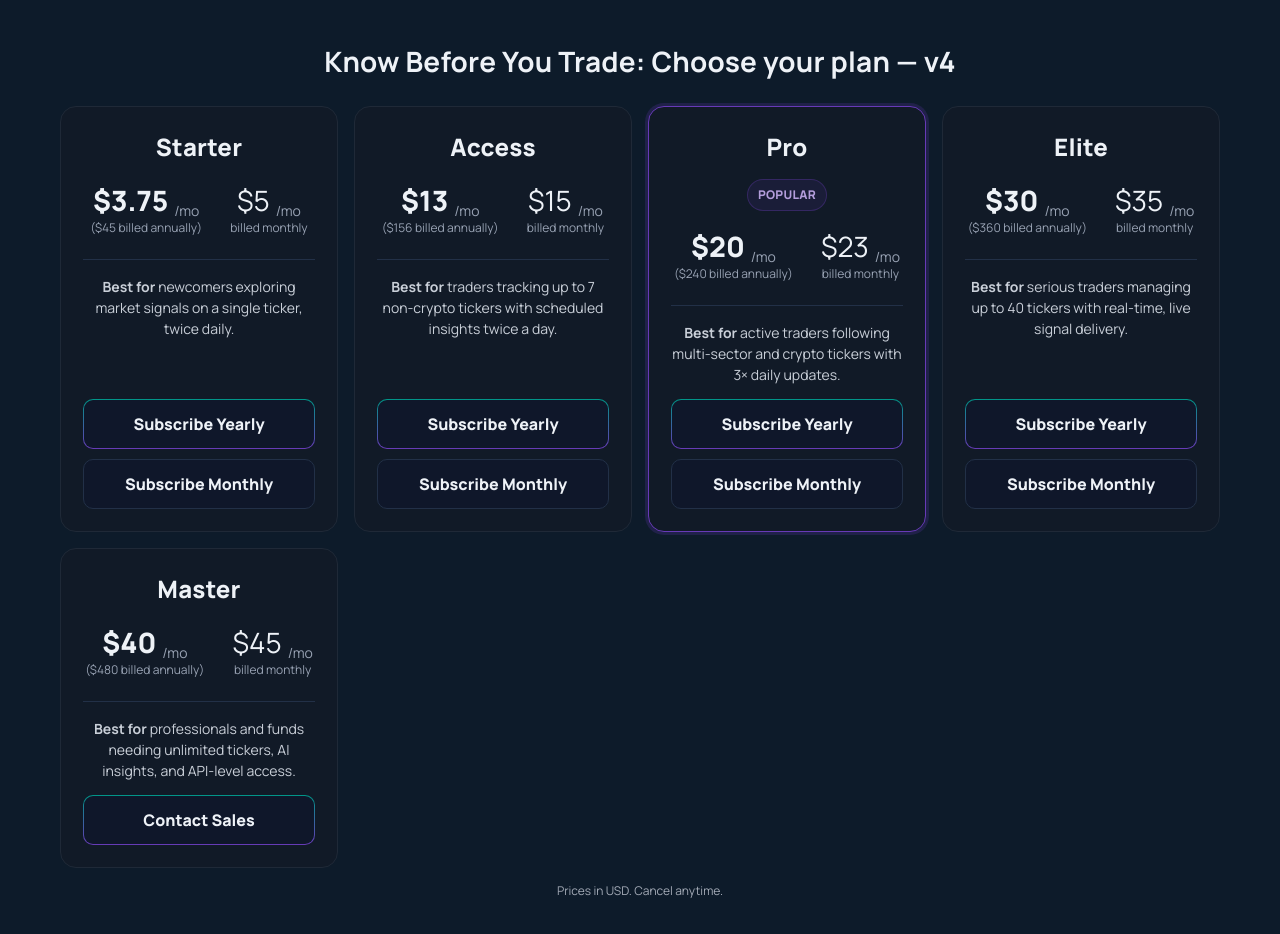
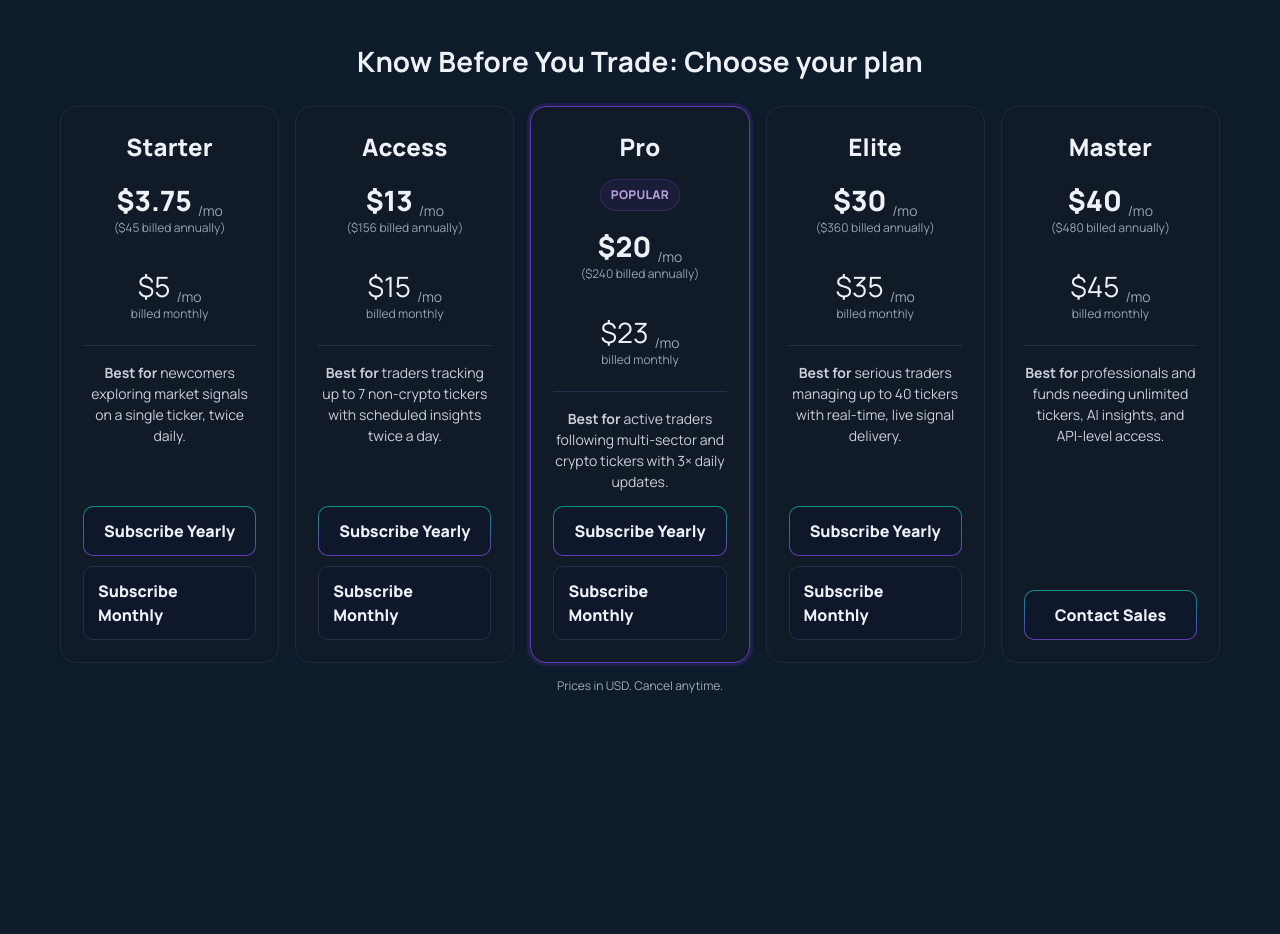
Before and after one commit to TradeIQX/tiqx-pricing-widget, a website: page index.html in a window 1280 px wide. After the commit the page ends 800 px from the top, so only its background shows below. Drawn offline with Linux system fonts and the light colour scheme.

Commit message:
Update index.html

```diff
--- a/index.html
+++ b/index.html
@@ -3,7 +3,7 @@
 <head>
 <meta charset="utf-8" />
 <meta name="viewport" content="width=device-width,initial-scale=1" />
-<title>TradeIQX Pricing — v4</title>
+<title>TradeIQX Pricing</title>
 
 <!-- Brand font -->
 <link rel="preconnect" href="https://fonts.googleapis.com">
@@ -38,12 +38,11 @@ a{color:inherit;text-decoration:none}
 .wrap{max-width:1200px;margin:0 auto;padding:40px 20px}
 h2{margin:0 0 24px;font-size:28px;letter-spacing:.2px;text-align:center}
 
-/* Single robust grid — guarantees all cards render without hiding */
-.grid{
-  display:grid;
-  grid-template-columns:repeat(auto-fit, minmax(240px,1fr));
-  gap:var(--gap);
-}
+.grid{display:grid; gap:var(--gap)}
+@media (min-width:1200px){ .grid{grid-template-columns:repeat(5, minmax(0,1fr));} }
+@media (min-width:900px) and (max-width:1199px){ .grid{grid-template-columns:repeat(3, minmax(0,1fr));} }
+@media (min-width:600px) and (max-width:899px){ .grid{grid-template-columns:repeat(2, minmax(0,1fr));} }
+@media (max-width:599px){ .grid{grid-template-columns:1fr;} }
 
 .card{
   background:var(--panel);
@@ -73,6 +72,12 @@ h2{margin:0 0 24px;font-size:28px;letter-spacing:.2px;text-align:center}
 
 .features{display:grid; gap:8px; text-align:center}
 .features .desc{color:#c9cfd8; font-size:14px; text-align:center; line-height:1.5}
+.features ul{list-style:none; margin:0; padding:0; display:grid; gap:8px}
+.features li{display:flex; align-items:flex-start; gap:10px; color:#d3d8df; text-align:left}
+.chk{
+  width:18px; height:18px; border-radius:4px; display:inline-grid; place-items:center;
+  background:rgba(0,150,136,.12); border:1px solid rgba(0,150,136,.35); font-size:12px;
+}
 
 .actions{display:grid; gap:10px; margin-top:auto}
 
@@ -106,15 +111,15 @@ h2{margin:0 0 24px;font-size:28px;letter-spacing:.2px;text-align:center}
 </head>
 <body>
 <div class="wrap">
-  <h2>Know Before You Trade: Choose your plan — v4</h2>
+  <h2>Know Before You Trade: Choose your plan</h2>
 
   <div class="grid" role="list">
 
     <!-- Starter -->
-    <article class="card" role="listitem" aria-label="Starter plan">
+    <article class="card" role="listitem">
       <div class="tiername">Starter</div>
 
-      <div class="prices" aria-label="Starter pricing">
+      <div class="prices">
         <div class="price-block annual">
           <div class="price"><span class="amt">$3.75</span><span class="per">/mo</span></div>
           <div class="note">($45 billed annually)</div>
@@ -137,10 +142,10 @@ h2{margin:0 0 24px;font-size:28px;letter-spacing:.2px;text-align:center}
     </article>
 
     <!-- Access -->
-    <article class="card" role="listitem" aria-label="Access plan">
+    <article class="card" role="listitem">
       <div class="tiername">Access</div>
 
-      <div class="prices" aria-label="Access pricing">
+      <div class="prices">
         <div class="price-block annual">
           <div class="price"><span class="amt">$13</span><span class="per">/mo</span></div>
           <div class="note">($156 billed annually)</div>
@@ -163,11 +168,11 @@ h2{margin:0 0 24px;font-size:28px;letter-spacing:.2px;text-align:center}
     </article>
 
     <!-- Pro -->
-    <article class="card featured" role="listitem" aria-label="Pro plan">
+    <article class="card featured" role="listitem">
       <div class="tiername">Pro</div>
       <span class="badge">Popular</span>
 
-      <div class="prices" aria-label="Pro pricing">
+      <div class="prices">
         <div class="price-block annual">
           <div class="price"><span class="amt">$20</span><span class="per">/mo</span></div>
           <div class="note">($240 billed annually)</div>
@@ -190,10 +195,10 @@ h2{margin:0 0 24px;font-size:28px;letter-spacing:.2px;text-align:center}
     </article>
 
     <!-- Elite -->
-    <article class="card" role="listitem" aria-label="Elite plan">
+    <article class="card" role="listitem">
       <div class="tiername">Elite</div>
 
-      <div class="prices" aria-label="Elite pricing">
+      <div class="prices">
         <div class="price-block annual">
           <div class="price"><span class="amt">$30</span><span class="per">/mo</span></div>
           <div class="note">($360 billed annually)</div>
@@ -216,10 +221,10 @@ h2{margin:0 0 24px;font-size:28px;letter-spacing:.2px;text-align:center}
     </article>
 
     <!-- Master -->
-    <article class="card" role="listitem" aria-label="Master plan">
+    <article class="card" role="listitem">
       <div class="tiername">Master</div>
 
-      <div class="prices" aria-label="Master pricing">
+      <div class="prices">
         <div class="price-block annual">
           <div class="price"><span class="amt">$40</span><span class="per">/mo</span></div>
           <div class="note">($480 billed annually)</div>
```
